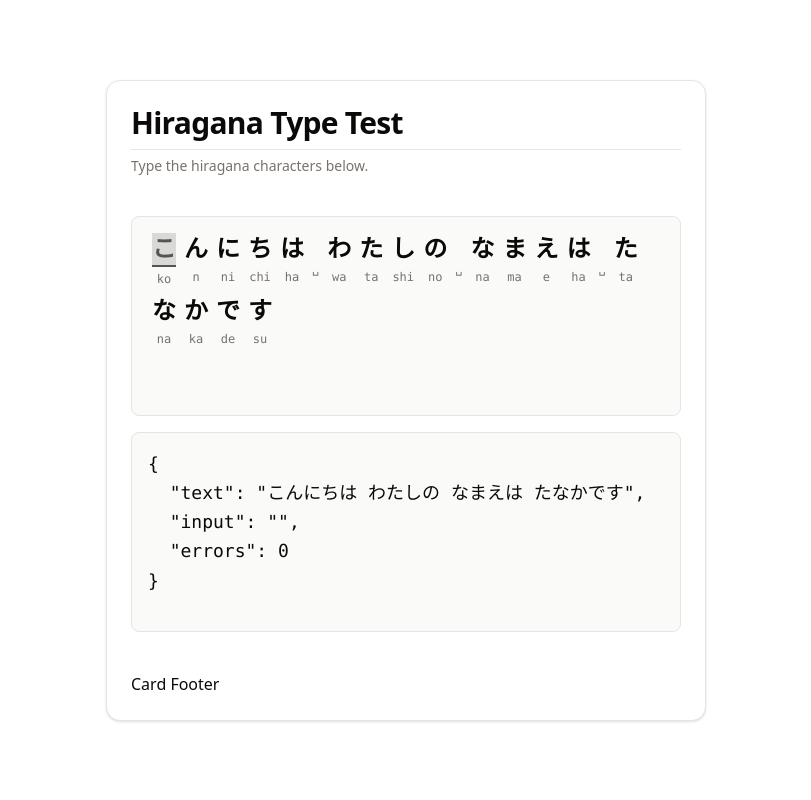
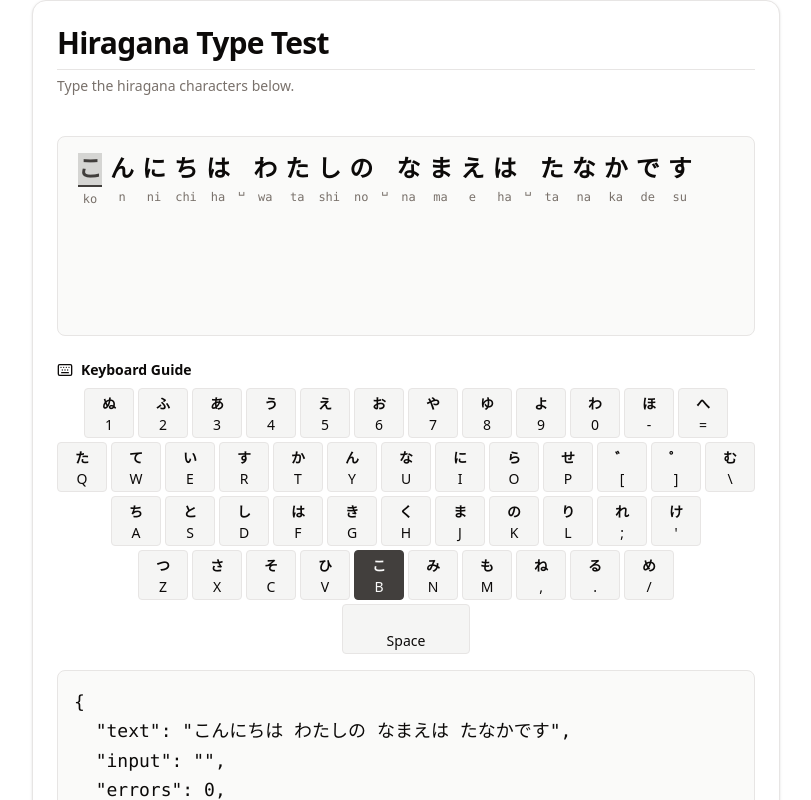
Before and after one commit to wyvernbw/hiragana-type-test, a React (Vite) app: page / in a window 1280 px wide. Shown: the top 800 px of the page, without its empty margins (234-1045 px from the left). Built offline with nearby package versions, Linux system fonts and the light colour scheme.

Commit message:
add basic keyboard preview

```diff
--- a/src/App.tsx
+++ b/src/App.tsx
@@ -1,4 +1,4 @@
-import { atom, useAtom, useAtomValue } from "jotai";
+import { atom, ExtractAtomValue, useAtom, useAtomValue } from "jotai";
 import { Button } from "./components/ui/button";
 import {
   Card,
@@ -11,6 +11,7 @@ import {
 import { Textarea } from "./components/ui/textarea";
 import { HTMLAttributes, useEffect, useRef } from "react";
 import {
+  jpSpace,
   hiraganaTexts,
   hiraganaToRomaji,
   keyboardLayout,
@@ -20,6 +21,7 @@ import { get } from "http";
 import { atomWithDefault } from "jotai/utils";
 import { twMerge } from "tailwind-merge";
 import JapaneseInput from "./components/japanese-input";
+import { Keyboard } from "lucide-react";
 
 const currentTestIndexAtom = atom({
   index: Math.floor(Math.random() * (hiraganaTexts.length - 1)),
@@ -32,8 +34,11 @@ const currentTestAtom = atomWithDefault((get) => {
     text: hiraganaTexts[index].text,
     input: "",
     errors: 0,
+    currentWord: 0,
   };
 });
+
+type Test = ExtractAtomValue<typeof currentTestAtom>;
 
 type LetterState = {
   text: string;
@@ -92,7 +97,7 @@ export const App = () => {
 
   return (
     <div className="w-screen min-h-screen flex flex-col items-center justify-center">
-      <Card className="w-[600px]">
+      <Card className="min-w-[600px]">
         <CardHeader>
           <CardTitle className="scroll-m-20 border-b pb-2 text-3xl font-semibold tracking-tight first:mt-0">
             Hiragana Type Test
@@ -106,32 +111,46 @@ export const App = () => {
               className="relative min-h-[200px] p-4 rounded-md border bg-muted/50 font-mono text-lg my-4 flex"
               onChange={(e) => {
                 console.log(e.currentTarget.value);
+                const value = e.currentTarget.value;
+                const newWord = () => value[value.length - 1] === jpSpace;
                 setCurrentTest((prev) => ({
                   ...prev,
-                  input: e.target.value,
+                  input: e.currentTarget.value,
+                  currentWord: newWord()
+                    ? prev.currentWord + 1
+                    : prev.currentWord,
                 }));
               }}
             >
-              {[...currentTest.text].map((el, idx, test) => {
+              {[...currentTest.text].map((el, idx) => {
                 const state = (): LetterState["state"] => {
                   if (idx > currentTest.input.length) {
                     return "next";
                   }
-                  if (test[idx] === currentTest.input[idx]) {
+                  if (characterEqual(currentTest.input[idx], el)) {
                     // Character has been typed
                     return "correct";
                   } else if (idx === currentTest.input.length) {
                     // Current character
                     return "current";
-                  } else if (test[idx] !== currentTest.input[idx]) {
+                  } else if (!characterEqual(currentTest.input[idx], el)) {
                     return "wrong";
                   }
                   return "next";
                 };
-                return <Letter text={el} state={state()} key={idx + el} />;
+                const text = () => {
+                  if (state() === "wrong" && idx < currentTest.input.length) {
+                    return currentTest.input[idx];
+                  }
+                  return el;
+                };
+                return <Letter text={text()} state={state()} key={idx + el} />;
               })}
             </JapaneseInput>
           </div>
+          <KeyboardPreview
+            nextKey={currentTest.text[currentTest.input.length]}
+          />
           <pre className="relative min-h-[200px] p-4 rounded-md border bg-muted/50 font-mono text-lg leading-relaxed my-4">
             {JSON.stringify(currentTest, null, 2)}
           </pre>
@@ -143,3 +162,60 @@ export const App = () => {
     </div>
   );
 };
+
+const KeyboardPreview = ({ nextKey }: { nextKey: string }) => {
+  return (
+    <div className="mt-6 mb-2 flex flex-col">
+      <h4 className="text-sm font-semibold flex items-center gap-2 mb-2">
+        <Keyboard className="h-4 w-4" />
+        Keyboard Guide
+      </h4>
+      <div className="flex flex-col items-center gap-1 max-w-3xl mx-auto">
+        {keyboardLayout.map((row, rowIndex) => (
+          <div key={rowIndex} className="flex gap-1 w-full justify-center">
+            {row.map((keyObj) => {
+              const isNextKey = keyObj.hiragana === nextKey;
+              const keyWidth = keyObj.key === "space" ? "w-32" : "w-10";
+
+              return (
+                <div
+                  key={keyObj.key}
+                  className={`
+                      p-6
+                      ${keyWidth} h-12 flex flex-col items-center justify-center rounded border
+                      ${
+                        isNextKey
+                          ? "bg-primary text-primary-foreground border-primary animate-pulse"
+                          : "bg-muted border-input"
+                      }
+                    `}
+                >
+                  <span className="font-semibold">
+                    {keyObj.hiragana && (
+                      <span className="text-sm mt-0.5">{keyObj.hiragana}</span>
+                    )}
+                  </span>
+
+                  <span className="text-sm">
+                    {keyObj.key === "space"
+                      ? "Space"
+                      : keyObj.key.toUpperCase()}
+                  </span>
+                </div>
+              );
+            })}
+          </div>
+        ))}
+      </div>
+    </div>
+  );
+};
+const characterEqual = (a: string, b: string) => {
+  if (a === " " || a === jpSpace) {
+    return b === " " || b === jpSpace;
+  }
+  if (b === " " || b === jpSpace) {
+    return a === " " || a === jpSpace;
+  }
+  return a === b;
+};
--- a/src/lib/hiragana.ts
+++ b/src/lib/hiragana.ts
@@ -21,6 +21,8 @@ export const hiraganaTexts = [
   // 	meaning: 'I love sushi.',
   // },
 ];
+
+export const jpSpace = "　";
 
 // Hiragana to romaji mapping
 export const hiraganaToRomaji: Record<string, string> = {
@@ -207,8 +209,8 @@ export const keyboardLayout = [
     { key: "o", hiragana: "ら" },
     { key: "p", hiragana: "せ" },
     { key: "[", hiragana: "゛" },
-    { key: "]", hiragana: "む" },
-    { key: "\\", hiragana: "ろ" },
+    { key: "]", hiragana: "゜" },
+    { key: "\\", hiragana: "む" },
   ],
   [
     { key: "a", hiragana: "ち" },
```
